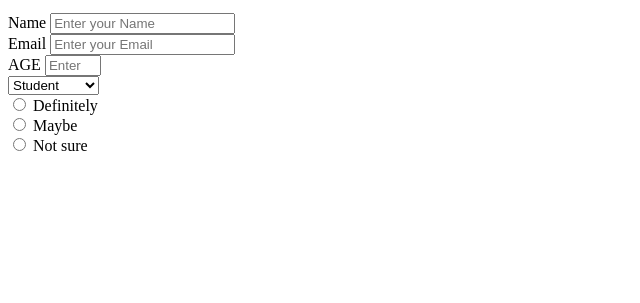
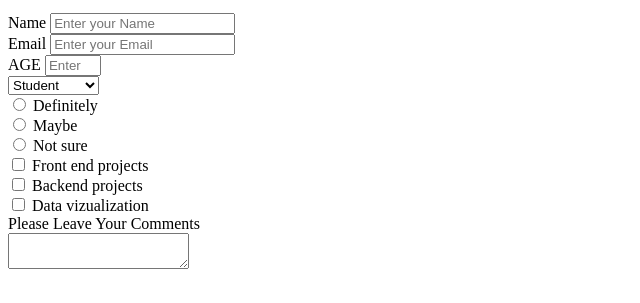
Before and after one commit to Miguelus373/Trials-Project-2, a plain HTML site: page index.html in a window 1280 px wide. Shown: the part 101-404 px from the top of the page, without its empty margins (0-640 px from the left). Drawn offline with Linux system fonts and the light colour scheme.

Commit message:
[ADD] Added checkboxes and text area

```diff
--- a/index.html
+++ b/index.html
@@ -46,6 +46,16 @@
     <label for="radio">Not sure</label>
     <br>
 
+    <input type="checkbox" id="frontend" name="frontend" value="front">
+    <label for="frontend"> Front end projects</label><br>
+    <input type="checkbox" id="backend" name="Backend" value="back">
+    <label for="backend"> Backend projects</label><br>
+    <input type="checkbox" id="data" name="data" value="data">
+    <label for="data"> Data vizualization</label><br>
+
+    <label for="comments">Please Leave Your Comments</label><br>
+    <textarea id="comments"></textarea>
+
   </form>
 
   <script src="https://cdn.freecodecamp.org/testable-projects-fcc/v1/bundle.js"></script>
```
